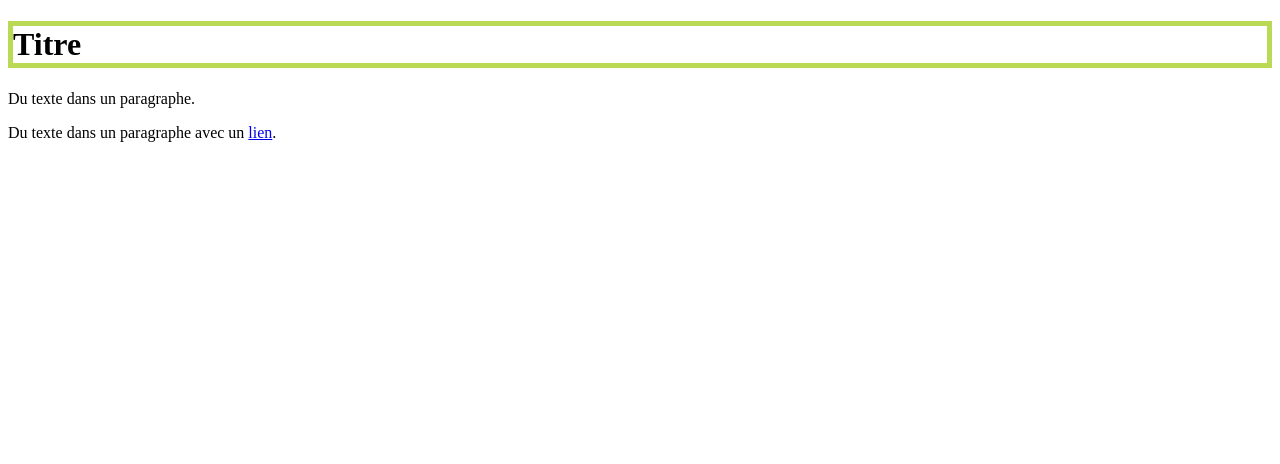
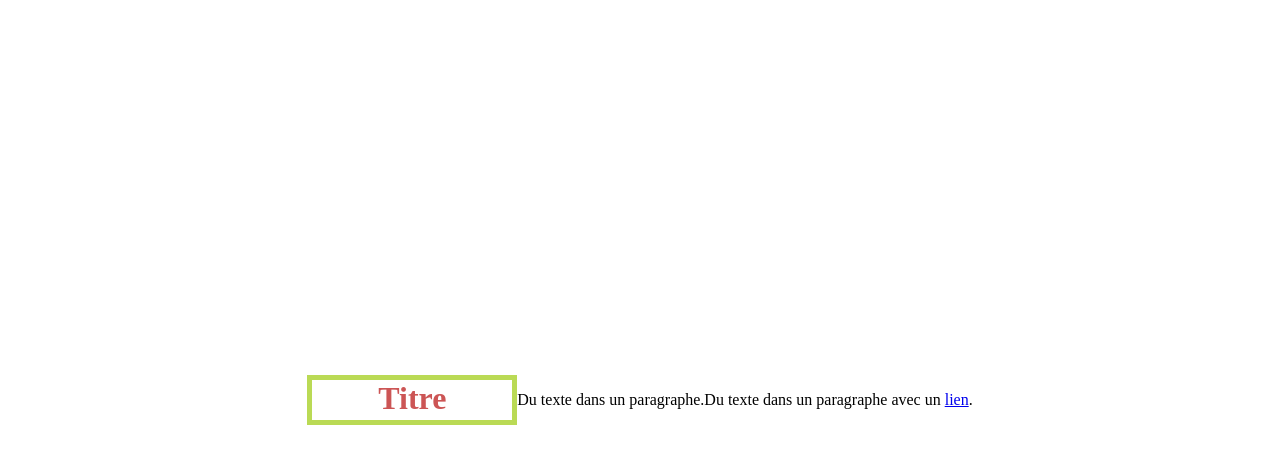
Before and after one commit to Abrooklyn/J-apprends-JavaScript, a plain HTML site: page index2.html in a window 1280 px wide. Drawn offline with Linux system fonts and the light colour scheme.

Commit message:
Du Style directement dans le HTML

```diff
--- a/index2.html
+++ b/index2.html
@@ -4,8 +4,25 @@
     <meta charset="UTF-8">
     <title>Tuto</title>
     <style>
+        * {margin:0;}
+        body {
+            display: flex;
+            justify-content: center;
+            min-height: 100vh;
+            align-items: center;
+        }
+        div {
+            width: 500px;
+            height: 500px;
+            border: 10px solid #FB1;
+        }
         h1 {
-            border: 5px solid #bada55;
+            width: 200px;
+            height: 40px;
+            border: 5px solid #BADA55;
+            color: #C55;
+            margin: 0;
+            text-align: center;
         }
     </style>
 </head>
```
